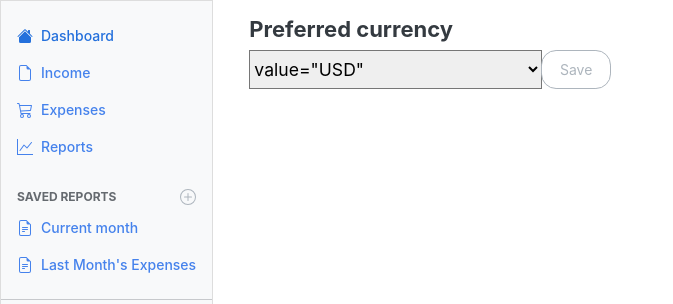
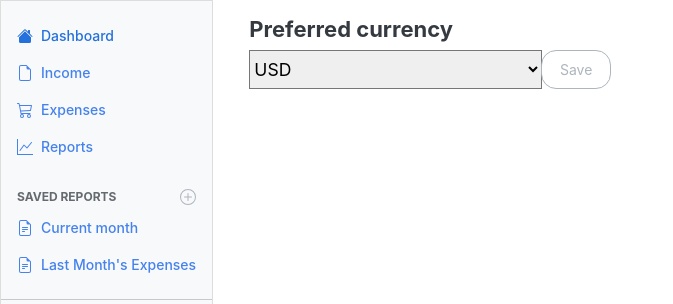
Before and after one commit to callmejoee/ALX-GP, a Django app: template expenses_website/templates/preferences/index.html in a window 1280 px wide. Shown: the part 73-377 px from the top of the page, without its empty margins (0-673 px from the left). Run offline with Django 5.2, Linux system fonts and the light colour scheme; the template is opened without the code that fills it: most values are stand-ins (such as "Sample title", 1, 10 or a date in 2020); some libraries are stand-ins or nearby versions.

Commit message:
close the tag correctly

```diff
--- a/expenses_website/templates/preferences/index.html
+++ b/expenses_website/templates/preferences/index.html
@@ -10,10 +10,10 @@
         <div class="input-group">
             <select name="currency" class="custom-select" id="inputGroupSelect04">
                 {% if user_preferences.currency %}
-                    <option selected name="currency"> value="{{user_preferences.currency}}" </option>
+                    <option selected name="currency" value="{{user_preferences.currency}}"> {{user_preferences.currency}} </option>
                 {% endif %}
                 {% for currency in currencies %}
-                <option name="currency" value="{{currency.name}} - {{currency.value}}"> {{currency.name}} - {{currency.value}} </option>
+                <option name="currency" value= " {{currency.name}} - {{currency.value}} "> {{currency.name}} - {{currency.value}} </option>
                 {% endfor %}
             </select>
             <div class="input-group-append">
```
